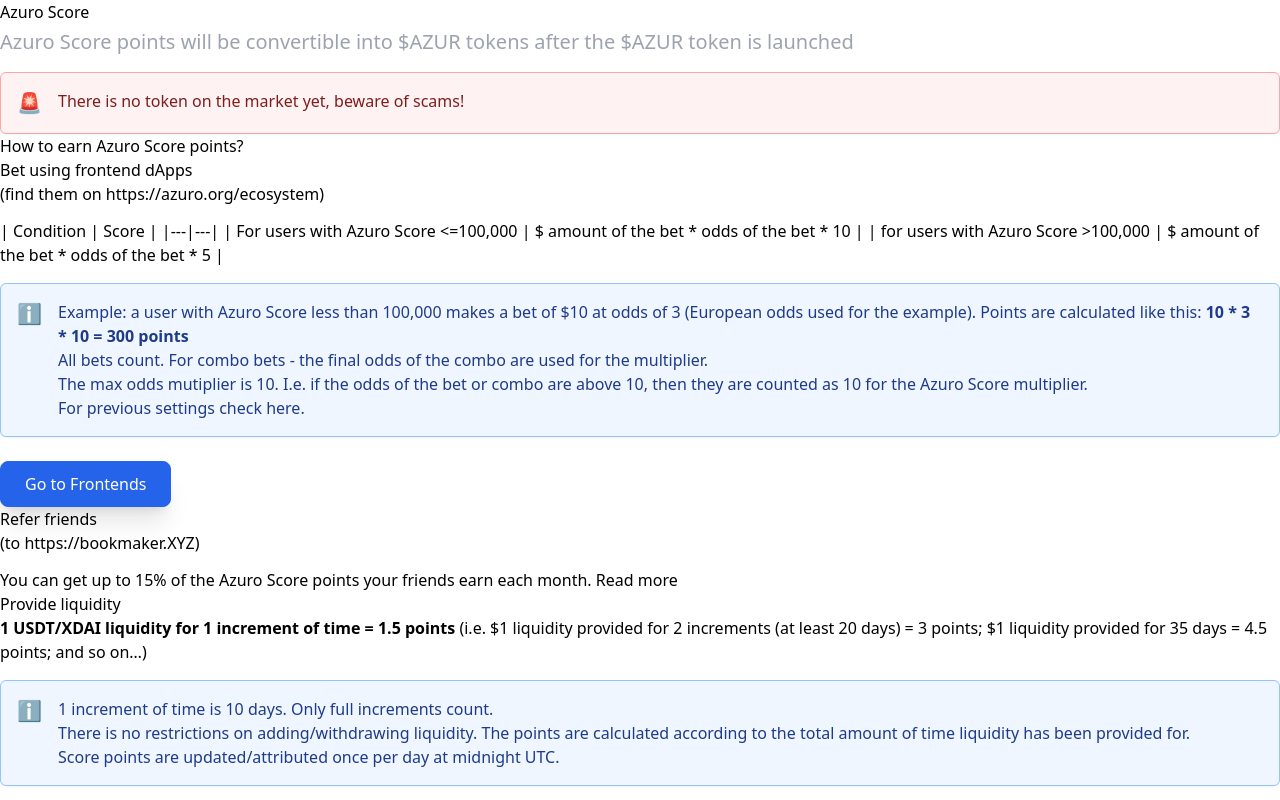
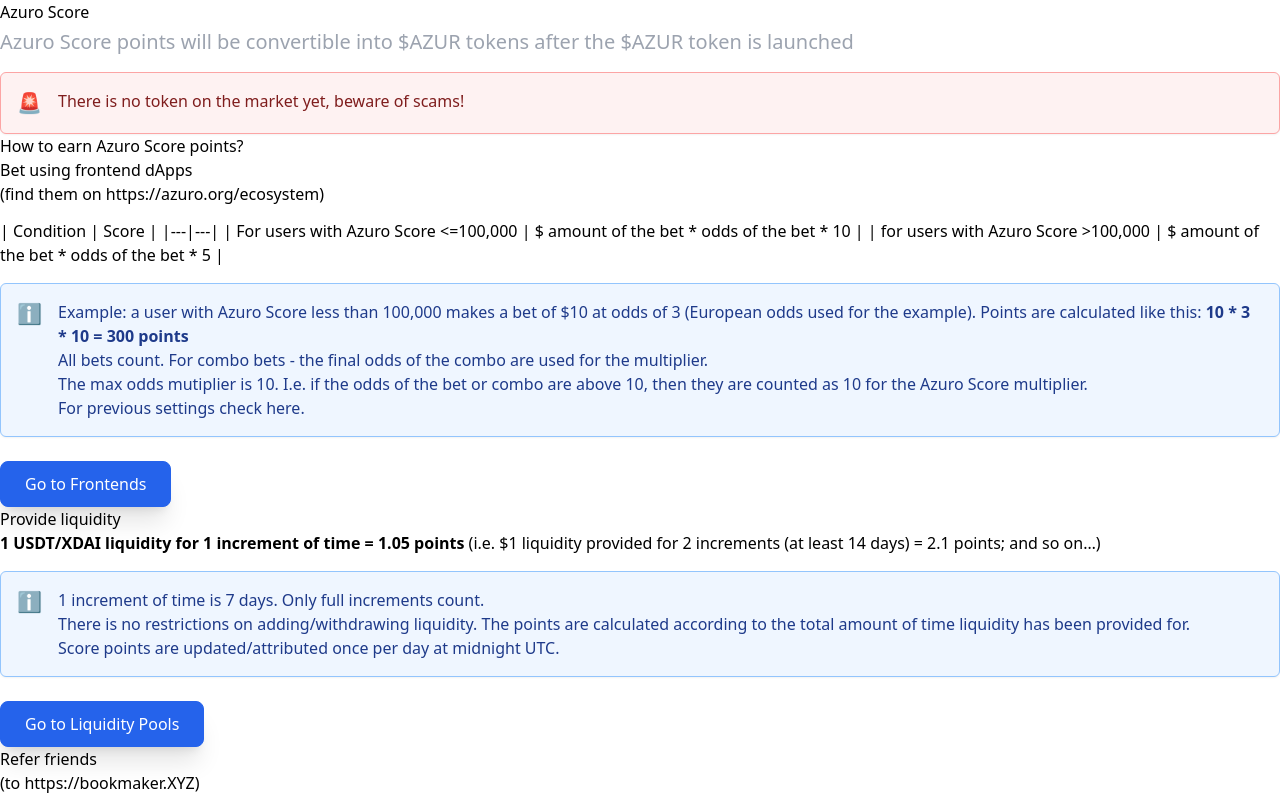
Before and after one commit to Azuro-protocol/gem-docs, a Next.js app: page /concepts/azuro-score/overview in a window 1280 px wide. Shown: the top 800 px of the page. Built offline with nearby package versions, Linux system fonts and the light colour scheme.

Commit message:
Update overview.mdx
update connected to azuro score for LP

```diff
--- a/pages/concepts/azuro-score/overview.mdx
+++ b/pages/concepts/azuro-score/overview.mdx
@@ -34,18 +34,14 @@ import { PageHeadline, Callout, Button, Formula } from 'components'
   toTab="https://azuro.org/frontends"
 />
 
-### Refer friends
-(to https://bookmaker.XYZ)
-
-You can get up to 15% of the Azuro Score points your friends earn each month. [Read more](https://docs.bookmaker.xyz/for-bookmaker.xyz-users/refer-a-friend)
 
 ### Provide liquidity
 
-**1 USDT/XDAI liquidity for 1 increment of time = 1.5 points** (i.e. \$1 liquidity provided for 2 increments
-(at least 20 days) = 3 points; $1 liquidity provided for 35 days = 4.5 points; and so on…)
+**1 USDT/XDAI liquidity for 1 increment of time = 1.05 points** (i.e. \$1 liquidity provided for 2 increments
+(at least 14 days) = 2.1 points; and so on…)
 
 <Callout type="info">
-  - 1 increment of time is 10 days. Only full increments count.
+  - 1 increment of time is 7 days. Only full increments count.
   - There is no restrictions on adding/withdrawing liquidity. The points are calculated according to the total amount of time liquidity has been provided for.
   - Score points are updated/attributed once per day at midnight UTC.
 </Callout>
@@ -56,7 +52,18 @@ You can get up to 15% of the Azuro Score points your friends earn each month. [R
   toTab="https://www.azuro.org/liquidity"
 />
 
+
+### Refer friends
+(to https://bookmaker.XYZ)
+
+You can get up to 15% of the Azuro Score points your friends earn each month. [Read more](https://docs.bookmaker.xyz/for-bookmaker.xyz-users/refer-a-friend)
+
+
+
 ---
+<Callout type="info">
+  As of Nov 10, 2023, liquidity added to the Polygon USDT pool earns 3x the Azuro Score points (i.e. 3 * 1.05=3.15) ! This boost will remain in place at least until the Polygon pool hits 7M USDT in size!
+</Callout>
 
 <Callout type="info">
   As of the start of Azuro Score Phase 2, a Weekly Leaderboard is introduced! It allows top Azuro Scorers every week to gain multipliers or boosts to their points. The weekly leaderboard resets every Sunday midnight at 00:00 UTC.
```
